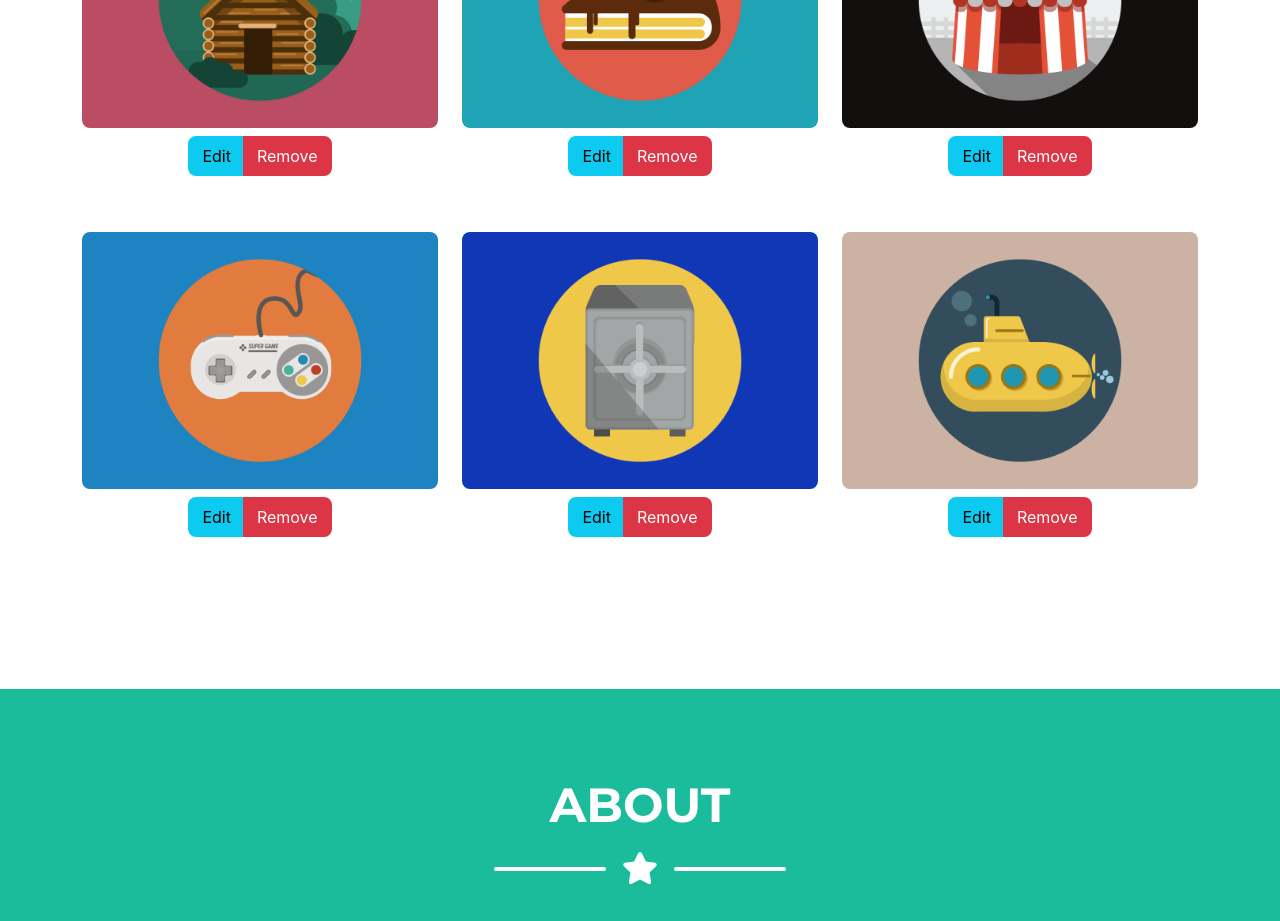
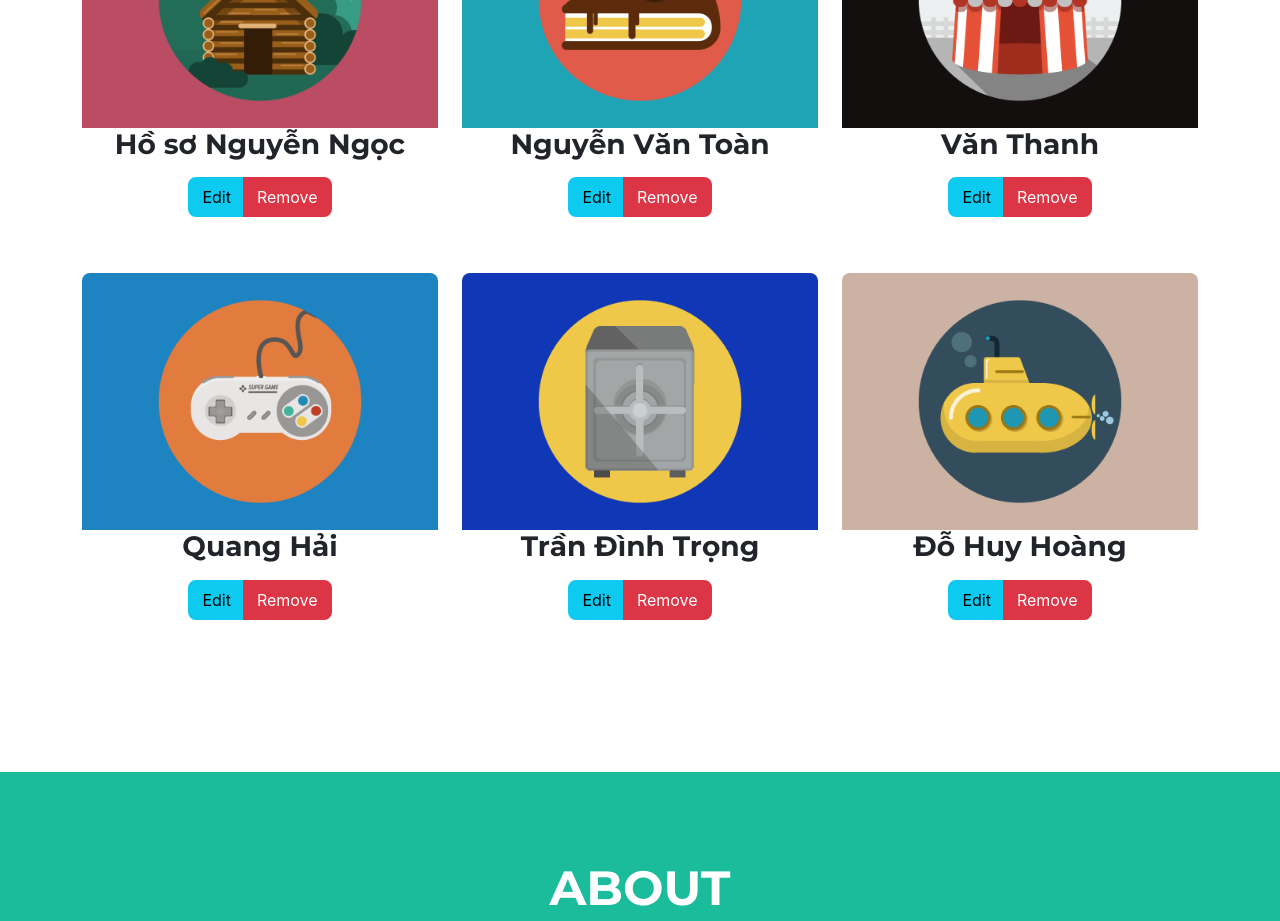
Before and after one commit to thanhtungtnt/hocreactjs, a React (Create React App) app in the folder freelancer/: page / in a window 1280 px wide. Shown: the part 1140-2061 px from the top of the page. Built offline with nearby package versions, Linux system fonts and the light colour scheme.

Commit message:
Update portfolio-item.js

```diff
--- a/freelancer/src/Components/portfolio/portfolio-item.js
+++ b/freelancer/src/Components/portfolio/portfolio-item.js
@@ -1,9 +1,6 @@
 import React, { Component } from 'react';
 
 class PortfolioItem extends Component {
-    constructor(props){
-        super(props);
-    }
 
     render() {
         return (
@@ -13,6 +10,7 @@ class PortfolioItem extends Component {
                     <div className="portfolio-item-caption-content text-center text-white"><i className="fas fa-plus fa-3x" /></div>
                 </div>
                 <img className="img-fluid" src={"assets/img/portfolio/" + this.props.img} alt="..." />
+                <h3>{this.props.title}</h3>
                 </div>
 
                 <div className="btn btn-group">
```
